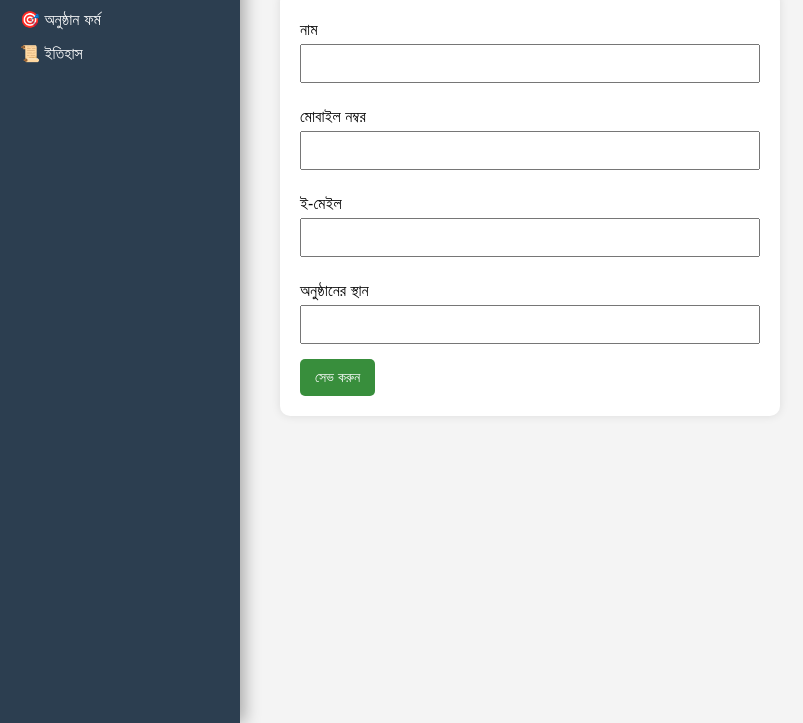
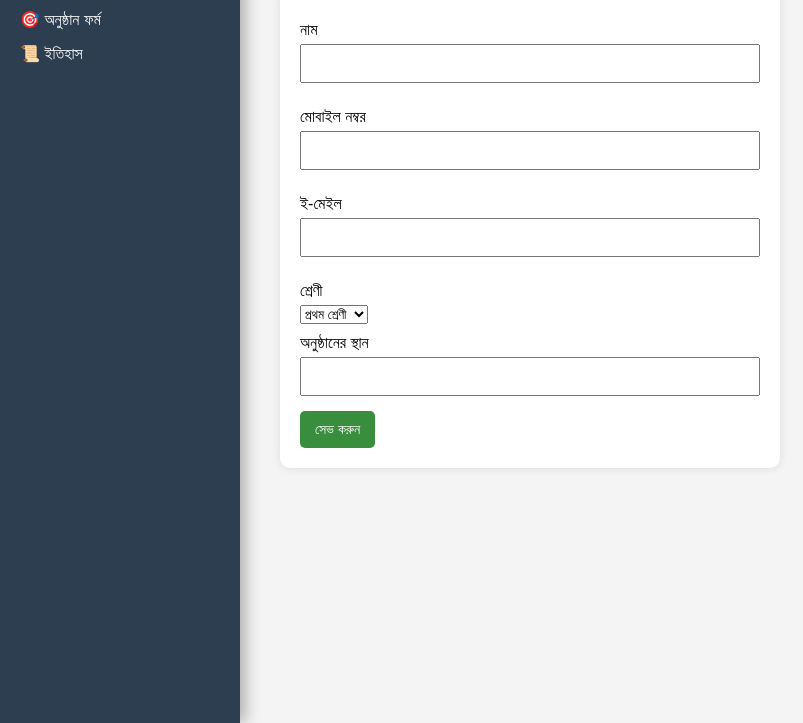
Before and after one commit to rabbihossain94/BD_Clean_From-, a plain HTML site: page edit.html in a window 1280 px wide. Shown: the part 77-800 px from the top of the page, without its empty margins (0-803 px from the left). Drawn offline with Linux system fonts and the light colour scheme.

Commit message:
Update edit.html

```diff
--- a/edit.html
+++ b/edit.html
@@ -28,12 +28,24 @@
     <form id="editForm">
       <label>নাম</label>
       <input type="text" name="name" required>
+
       <label>মোবাইল নম্বর</label>
       <input type="text" name="phone" required>
+
       <label>ই-মেইল</label>
       <input type="email" name="email">
+
+      <label>শ্রেণী</label>
+      <select name="category" required>
+        <option value="class1">প্রথম শ্রেণী</option>
+        <option value="class2">দ্বিতীয় শ্রেণী</option>
+        <option value="class3">তৃতীয় শ্রেণী</option>
+        <option value="class4">চতুর্থ শ্রেণী</option>
+      </select>
+
       <label>অনুষ্ঠানের স্থান</label>
       <input type="text" name="location" required>
+
       <button type="submit">সেভ করুন</button>
     </form>
   </div>
```
